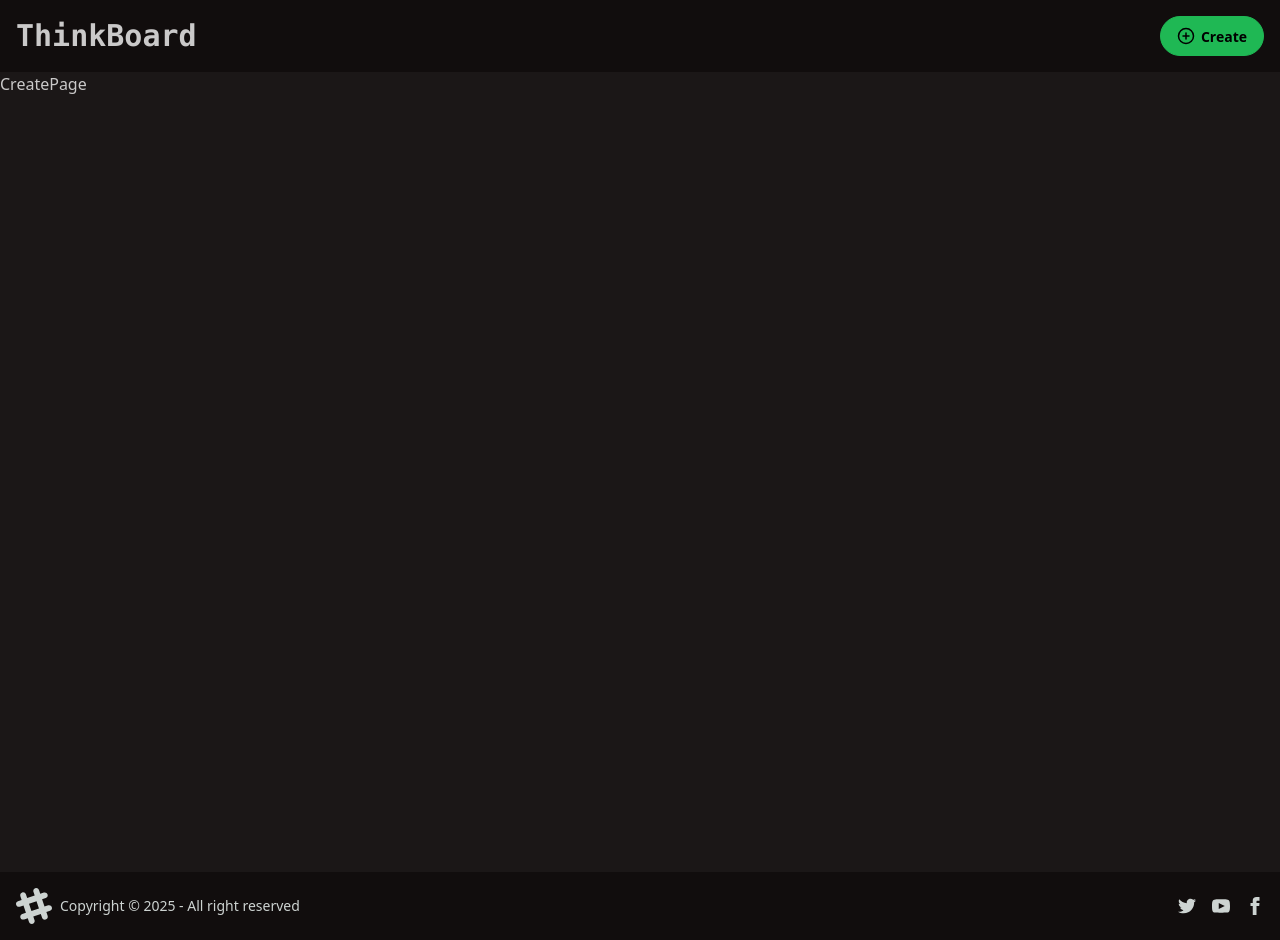
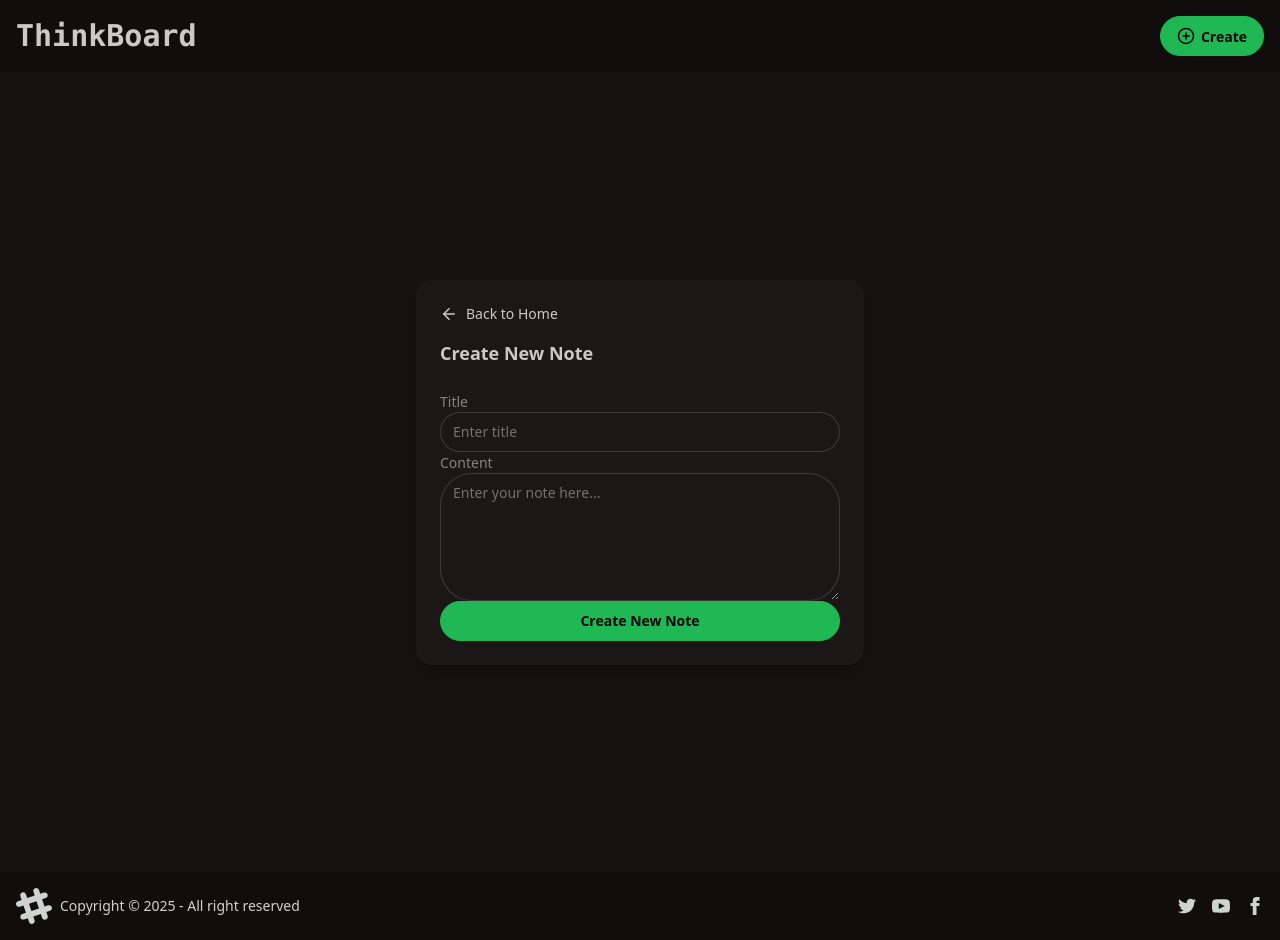
Before and after one commit to malahim-MAR/Todo-App-MERN-Stack, a React (Vite) app in the folder frontend/: page /create in a window 1280 px wide. Built offline with nearby package versions, Linux system fonts and the light colour scheme.

Commit message:
Create Logic Done

```diff
--- a/frontend/src/Pages/CreatePage.jsx
+++ b/frontend/src/Pages/CreatePage.jsx
@@ -1,9 +1,86 @@
-import React from 'react'
+import axios from 'axios';
+import { ArrowLeft } from 'lucide-react';
+import { useState } from 'react';
+import toast from 'react-hot-toast';
+import { useNavigate, Link } from 'react-router-dom';
 
 const CreatePage = () => {
+  const [title, setTitle] = useState('');
+  const [content, setContent] = useState('');
+  const [loading, setLoading] = useState(false);
+  const navigate = useNavigate();
+
+  const handleSubmit = async (e) => {
+    e.preventDefault();
+    setLoading(true);
+    if (!title.trim() || !content.trim()) {
+      alert('Please fill in all fields.');
+      setLoading(false);
+      return;
+    }
+    try {
+      await axios.post('http://localhost:5001/api/notes', { title, content });
+      toast.success('Note Created Successfully');
+      navigate('/');
+    } catch (error) {
+      toast.error('Error Creating Note, Try Again Later!');
+      console.error('Error creating note:', error);
+    } finally {
+      setLoading(false);
+    }
+  };
+
   return (
-    <div className='h-screen'>CreatePage</div>
-  )
-}
+    <section className="min-h-screen bg-base-200 flex items-center justify-center px-4">
+      <div className="card w-full max-w-md bg-base-100 shadow-xl">
+        <div className="card-body">
+          <div className="flex items-center gap-2 mb-2">
+            <ArrowLeft size={18} />
+            <Link to="/" className="link link-hover text-sm">
+              Back to Home
+            </Link>
+          </div>
 
-export default CreatePage
+          <h2 className="card-title mb-4">Create New Note</h2>
+
+          <form onSubmit={handleSubmit} className="form-control gap-4">
+            <div>
+              <label className="label">
+                <span className="label-text">Title</span>
+              </label>
+              <input
+                type="text"
+                placeholder="Enter title"
+                className="input input-bordered w-full"
+                value={title}
+                onChange={(e) => setTitle(e.target.value)}
+              />
+            </div>
+
+            <div>
+              <label className="label">
+                <span className="label-text">Content</span>
+              </label>
+              <textarea
+                placeholder="Enter your note here..."
+                className="textarea textarea-bordered w-full h-32"
+                value={content}
+                onChange={(e) => setContent(e.target.value)}
+              />
+            </div>
+
+            <button
+              type="submit"
+              disabled={loading}
+              className={`btn btn-primary w-full ${loading ? 'loading' : ''}`}
+            >
+              {loading ? 'Creating...' : 'Create New Note'}
+            </button>
+          </form>
+        </div>
+      </div>
+    </section>
+  );
+};
+
+export default CreatePage;
--- a/frontend/src/Pages/HomePage.jsx
+++ b/frontend/src/Pages/HomePage.jsx
@@ -1,74 +1,106 @@
-import React, { useState } from 'react'
-import NoteCard from '../Components/NoteCard'
+import React, { useState, useEffect } from 'react';
+import NoteCard from '../Components/NoteCard';
 import RateLimiter from '../Components/RateLimiter';
-import { useEffect } from 'react';
 import axios from 'axios';
-import { SquarePen, Trash2 } from 'lucide-react'
-
-
+import { SquarePen, Trash2 } from 'lucide-react';
 
 const HomePage = () => {
-    const [isRateLimited, setIsRateLimited] = useState(true);
+    const [isRateLimited, setIsRateLimited] = useState(false);
     const [loading, setLoading] = useState(true);
     const [notes, setNotes] = useState([]);
+    const [error, setError] = useState(null);
 
     useEffect(() => {
-        const fetchNote = async () => {
+        const fetchNotes = async () => {
             try {
-                const res = await axios.get("http://localhost:5001/api/notes");
-                console.log(res.data);
+                setLoading(true);
+                const res = await axios.get('http://localhost:5001/api/notes');
                 setNotes(res.data);
                 setIsRateLimited(false);
-                setLoading(false);
-            } catch (error) {
-                console.log("Error fetching note:", error);
-                if (error.response?.status === 429) {
+                setError(null);
+            } catch (err) {
+                console.error('Error fetching notes:', err);
+
+                if (err.response?.status === 429) {
                     setIsRateLimited(true);
-                    console.log("You are being rate limited.");
                 } else {
                     setIsRateLimited(false);
+                    setError('Failed to load notes. Try again later.');
                 }
             } finally {
                 setLoading(false);
             }
         };
 
-        fetchNote();
+        fetchNotes();
     }, []);
 
+    // --- Render logic ---
+    if (loading) {
+        return (
+            <div className="flex justify-center items-center h-screen">
+                <span className="loading loading-dots loading-md"></span>
+            </div>
+        );
+    }
+
+    if (isRateLimited) {
+        return (
+            <>
+                <div className='h-[100vh]'>
+                    <RateLimiter />
+
+                </div>
+            </>
+        )
+
+    }
+
+    if (error) {
+        return (
+            <div className="flex flex-col justify-center items-center h-screen text-center text-error">
+                <p>{error}</p>
+                <button
+                    className="btn btn-sm mt-3"
+                    onClick={() => window.location.reload()}
+                >
+                    Retry
+                </button>
+            </div>
+        );
+    }
 
     return (
-        <div className="min-h-screen relative">
-            {isRateLimited && <RateLimiter />}
-            {loading && <div className="flex justify-center items-center h-screen"> <span class="loading loading-dots loading-sm"></span>
-            </div>}
-            {notes.length > 0 && !isRateLimited && (
-                <div className="p-7 flex gap-5 flex-wrap justify-around items-center" >
-                    {notes.map((note) => (
-                        <div key={note.id} className="card w-96 bg-base-100 card-sm shadow-sm  border-base-200" style={{ borderTop: "3px solid #3DA74B" }}>
-                            <div className="card-body">
-                                <h2 className="card-title">{note.title}</h2>
-                                <p>{note.content}</p>
-                                <div className="flex justify-between align-middle card-actions">
-                                    <div>
-                                        <p className='text-grey-300'>{note.updatedAt}</p>
-                                    </div>
-                                    <div className="flex gap-2">
-                                        <button className="cursor-pointer"><Trash2 size={14} color='red' /></button>
-                                        <button className="cursor-pointer"><SquarePen size={14} /></button>
-                                    </div>
+        <div className="min-h-screen p-7 flex flex-wrap justify-around gap-5 bg-base-200">
+            {notes.length > 0 ? (
+                notes.map((note) => (
+                    <div
+                        key={note.id}
+                        className="card w-96 bg-base-100 shadow-sm border border-base-300"
+                        style={{ borderTop: '3px solid #3DA74B' }}
+                    >
+                        <div className="card-body">
+                            <h2 className="card-title">{note.title}</h2>
+                            <p>{note.content}</p>
+                            <div className="flex justify-between items-center card-actions">
+                                <small className="text-gray-400">{note.updatedAt}</small>
+                                <div className="flex gap-2">
+                                    <button className="btn btn-ghost btn-xs text-error">
+                                        <Trash2 size={14} />
+                                    </button>
+                                    <button className="btn btn-ghost btn-xs">
+                                        <SquarePen size={14} />
+                                    </button>
                                 </div>
                             </div>
                         </div>
-                    ))}
-                </div>
+                    </div>
+                ))
+            ) : (
+                <p className="text-center text-gray-500 mt-10">No notes available.</p>
             )}
         </div>
+    );
+};
 
-
-
-    );
-
-}
-
-export default HomePage
+export default HomePage;
--- a/frontend/src/main.jsx
+++ b/frontend/src/main.jsx
@@ -3,10 +3,12 @@ import { createRoot } from 'react-dom/client'
 import './index.css'
 import App from './App.jsx'
 import { BrowserRouter } from 'react-router'
+import { Toaster } from 'react-hot-toast'
 
 createRoot(document.getElementById('root')).render(
 
   <StrictMode>
+    <Toaster />
     <BrowserRouter>
       <App />
     </BrowserRouter>
```
